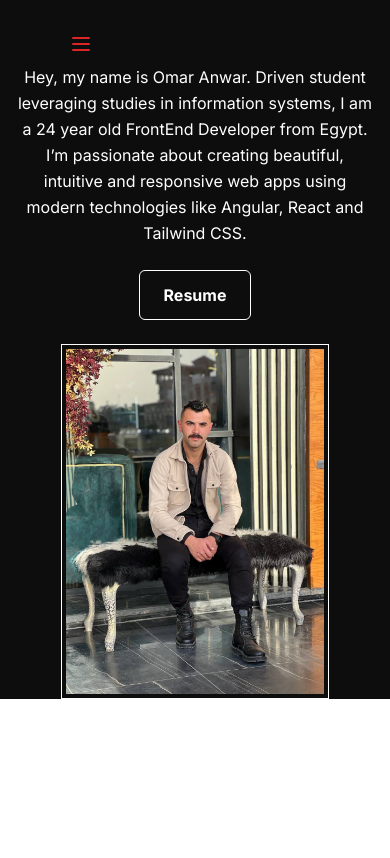
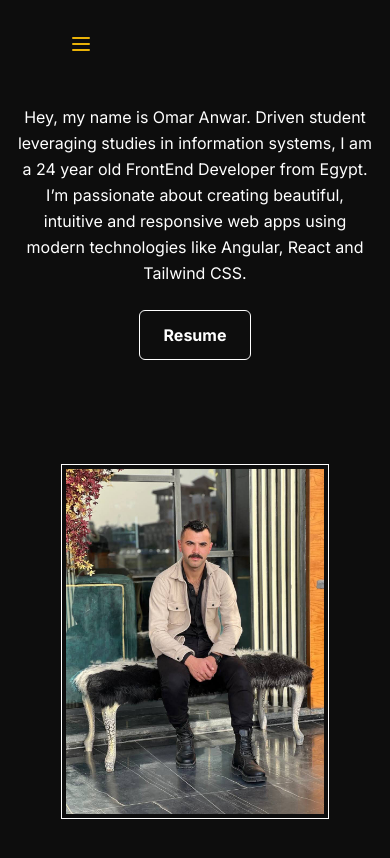
Before and after one commit to omaranwar17/Work-Portfolio, an Angular app: page /about in a window 390 px wide. Built offline with nearby package versions, Linux system fonts and the light colour scheme.

Commit message:
edit text-cv

```diff
--- a/src/pages/about/about.component.html
+++ b/src/pages/about/about.component.html
@@ -18,8 +18,8 @@
 
   <div class="flex flex-col md:flex-row justify-between items-center px-4 sm:px-6 md:px-24 gap-6 sm:gap-8 relative z-10 text-center md:text-left">
 
-    <div class="w-full md:w-2/3 max-w-2xl">
-      <p class="text-base sm:text-lg leading-relaxed m-0">
+    <div class="w-full md:w-2/3 max-w-2xl py-10">
+      <p class="text-base sm:text-lg leading-relaxed  m-0">
         Hey, my name is Omar Anwar. Driven student leveraging studies in information systems,
         I am a 24 year old FrontEnd Developer from Egypt. I’m passionate about creating beautiful,
         intuitive and responsive web apps using modern technologies like Angular, React and Tailwind CSS.
@@ -60,7 +60,7 @@
 
     </div>
 
-    <div class="w-3/4 sm:w-2/3 md:w-1/3">
+    <div class="w-3/4 sm:w-2/3 md:w-1/3 py-10">
       <div class="border border-white p-1">
         <img src="../../assets/WhatsApp Image 2025-05-25 at 20.17.23_1a247cc5.jpg" alt="Omar" class="object-cover w-full h-auto" />
       </div>
--- a/src/pages/home/home.component.html
+++ b/src/pages/home/home.component.html
@@ -19,13 +19,13 @@
 
   <body class="text-white font-sans px-6 md:px-24">
     <section class="flex flex-col items-center space-y-4 mt-56 text-left header">
-      <h2 class="text-2xl md:text-3xl font-bold uppercase">
+      <h2 class="text-xl md:text-4xl font-bold ">
         Hey, I’m
         <span class="bg-yellow-400 px-3 py-1 rounded-full text-white inline-block">Omar Alkerm</span>
       </h2>
 
 
-    <h1 class="text-5xl md:text-7xl font-extrabold">I Am Front end<span class="text-5xl md:text-7xl font-extrabold">  </span></h1>
+    <h1 class="text-xl md:text-4xl md:font-bold">I Am Front end<span class="text-3xl md:text-6xl md:font-extrabold font-bold">  </span></h1>
     </section>
   </body>
 </html>
--- a/src/pages/navbar/navbar.component.html
+++ b/src/pages/navbar/navbar.component.html
@@ -21,7 +21,7 @@
 <nav class="w-8/12 mx-auto">
   <div class="flex justify-between py-2 px-1 md:px-0">
     <button (click)="toggleMenu()" class="md:hidden focus:outline-none" aria-label="Toggle menu">
-      <svg class="w-6 h-6 text-red-600" fill="none" stroke="currentColor" stroke-width="2"
+      <svg class="w-6 h-6 text-yellow-500" fill="none" stroke="currentColor" stroke-width="2"
            viewBox="0 0 24 24" xmlns="http://www.w3.org/2000/svg">
         <path stroke-linecap="round" stroke-linejoin="round"
               d="M4 6h16M4 12h16M4 18h16"></path>
```
